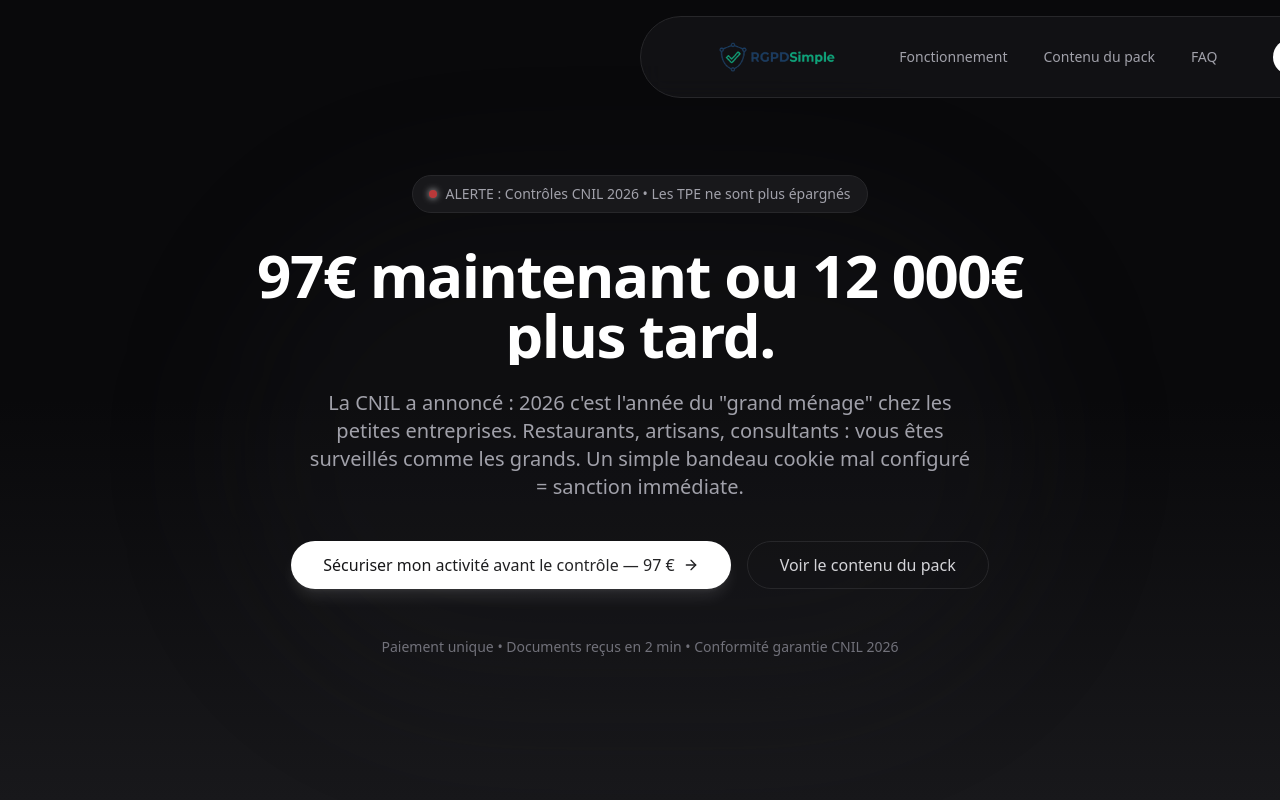
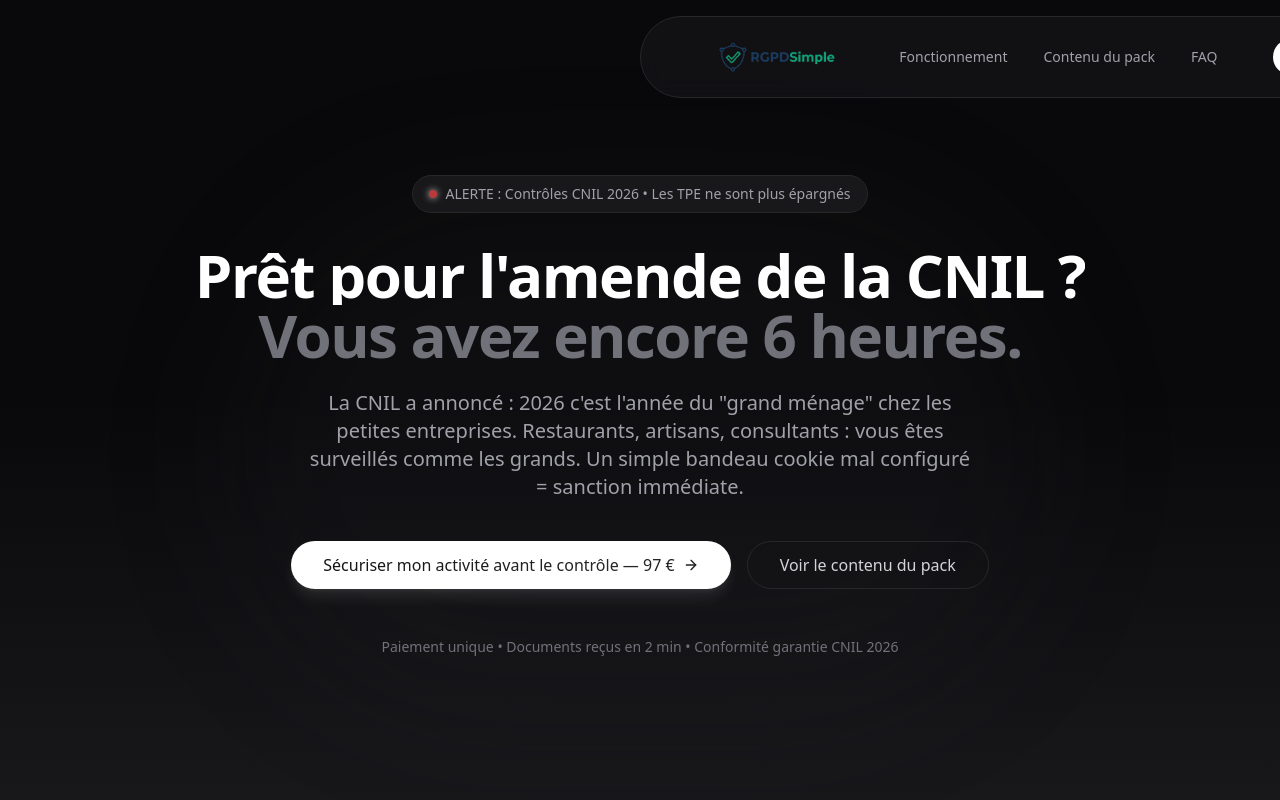
Before and after one commit to pierre6789/rgpdsimple, a React (Vite) app in the folder frontend/: page / in a window 1280 px wide. Shown: the top 800 px of the page. Built offline with nearby package versions, Linux system fonts and the light colour scheme.

Commit message:
Hero: test titre Prêt pour l'amende CNIL / 6 heures

```diff
--- a/frontend/src/App.tsx
+++ b/frontend/src/App.tsx
@@ -202,7 +202,12 @@ function LandingPage() {
           <h1 className="text-4xl sm:text-5xl lg:text-6xl font-bold tracking-tight text-white mb-6">
             <span className="block overflow-hidden">
               <motion.span className="block" variants={textReveal} initial="hidden" animate="visible" custom={0}>
-                97€ maintenant ou 12 000€ plus tard.
+                Prêt pour l'amende de la CNIL ?
+              </motion.span>
+            </span>
+            <span className="block overflow-hidden">
+              <motion.span className="block text-zinc-500" variants={textReveal} initial="hidden" animate="visible" custom={1}>
+                Vous avez encore 6 heures.
               </motion.span>
             </span>
           </h1>
```
